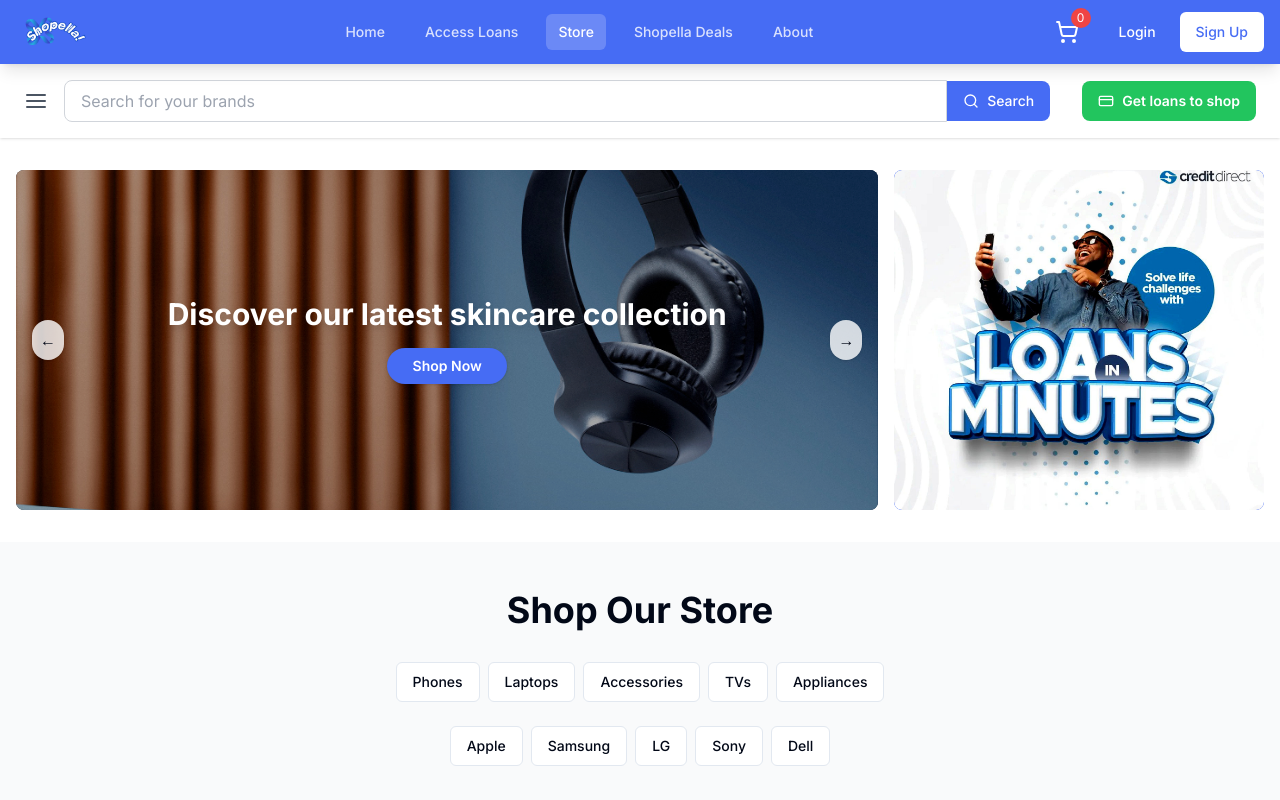
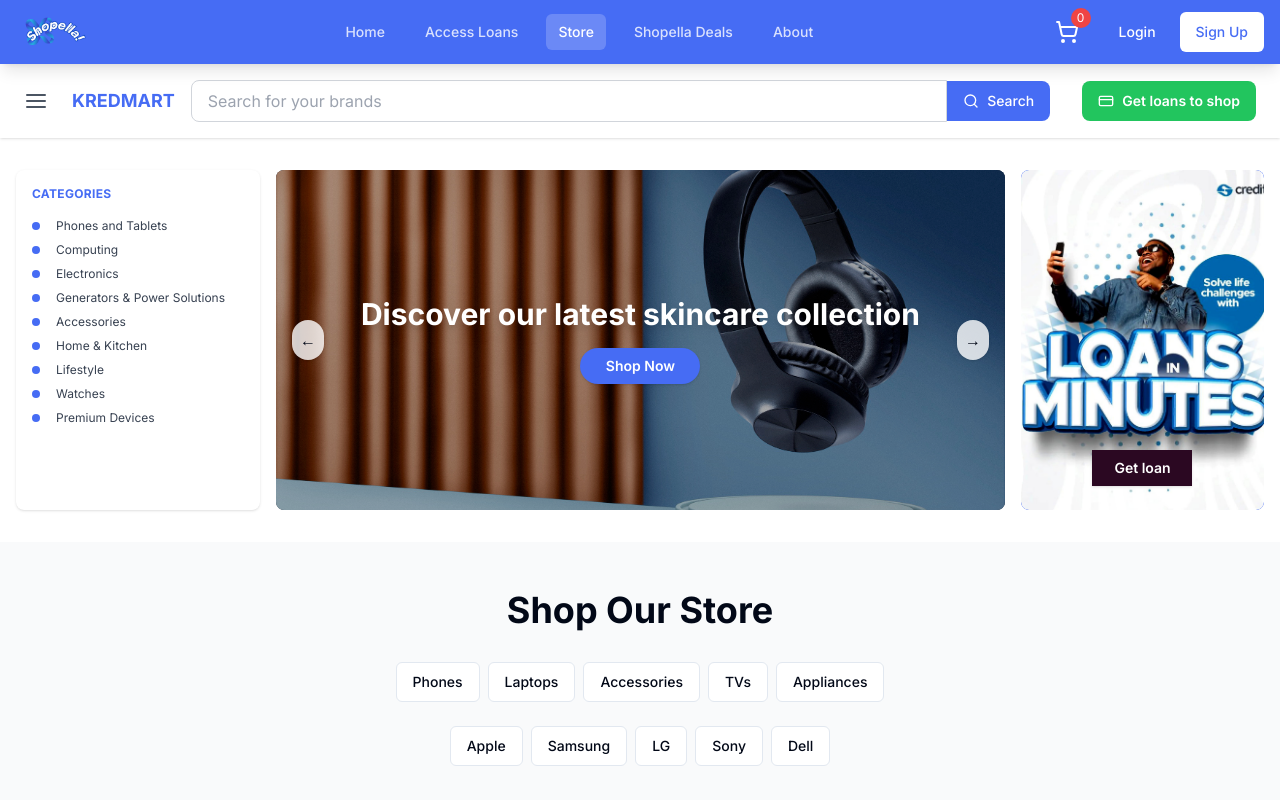
Before and after one commit to Craigmindset/newwebshopella, a Next.js app: page /store in a window 1280 px wide. Shown: the top 800 px of the page. Built offline with nearby package versions, Linux system fonts and the light colour scheme.

Commit message:
updated store

```diff
--- a/components/StoreBanner.tsx
+++ b/components/StoreBanner.tsx
@@ -60,17 +60,41 @@ export default function StoreBanner() {
       (prev) => (prev - 1 + sideBannerImages.length) % sideBannerImages.length
     );
 
+  const categories = [
+    "Phones and Tablets",
+    "Computing",
+    "Electronics",
+    "Generators & Power Solutions",
+    "Accessories",
+    "Home & Kitchen",
+    "Lifestyle",
+    "Watches",
+    "Premium Devices",
+  ];
+
   return (
     <div className="flex w-full max-w-7xl mx-auto my-8 gap-4 px-4 justify-center">
-      {/* 70% Slider Banner */}
-      <div className="w-full md:w-[70%] bg-[#050f1f] rounded-lg relative overflow-hidden flex flex-col justify-center items-center min-h-[340px]">
+      {/* Categories Column */}
+      <div className="hidden md:flex flex-col w-[20%] min-w-[160px] bg-white rounded-lg shadow p-4 gap-2">
+        <h3 className="text-xs font-bold text-[#466cf4] mb-2 uppercase tracking-wide">Categories</h3>
+        <ul className="space-y-2">
+          {categories.map((cat) => (
+            <li key={cat} className="flex items-center gap-2 text-xs text-gray-700 hover:text-[#466cf4] cursor-pointer">
+              <span className="inline-block w-2 h-2 bg-[#466cf4] rounded-full mr-2"></span>
+              {cat}
+            </li>
+          ))}
+        </ul>
+      </div>
+      {/* Main Banner Column */}
+      <div className="w-full md:w-[60%] bg-[#050f1f] rounded-lg relative overflow-hidden flex flex-col justify-center items-center min-h-[340px]">
         <div className="relative w-full h-full min-h-[340px] flex items-center justify-center">
           <Image
             src={sliderImages[current].src}
             alt={sliderImages[current].alt}
             fill
             className="object-cover w-full h-full"
-            sizes="(max-width: 768px) 100vw, 70vw"
+            sizes="(max-width: 768px) 100vw, 60vw"
           />
           <div className="absolute inset-0 bg-black/30 flex flex-col justify-center items-center text-white px-6">
             <h2 className="text-2xl md:text-3xl font-bold mb-4 text-center drop-shadow-lg">
@@ -100,16 +124,24 @@ export default function StoreBanner() {
           </button>
         </div>
       </div>
-      {/* 30% Slider Banner */}
-      <div className="w-full md:w-[30%] bg-[#466cf4] rounded-lg flex flex-col justify-center items-center text-white p-0 relative overflow-hidden min-h-[340px]">
+      {/* Side Banner Column */}
+      <div className="w-full md:w-[20%] bg-[#466cf4] rounded-lg flex flex-col justify-center items-center text-white p-0 relative overflow-hidden min-h-[340px]">
         <div className="relative w-full h-full min-h-[340px] flex items-center justify-center">
           <Image
             src={sideBannerImages[sideCurrent].src}
             alt={sideBannerImages[sideCurrent].alt}
             fill
             className="object-cover w-full h-full rounded-lg"
-            sizes="(max-width: 868px) 100vw, 30vw"
+            sizes="(max-width: 868px) 100vw, 20vw"
           />
+          <div className="absolute inset-x-0 bottom-6 flex items-end justify-center">
+            <button
+              className="bg-[#2b0822] hover:bg-[#2746a3] text-white text-sm font-semibold px-5 py-2 shadow transition-all duration-200"
+              style={{ minWidth: 100 }}
+            >
+              Get loan
+            </button>
+          </div>
         </div>
       </div>
     </div>
--- a/components/ui/StoreHeader.tsx
+++ b/components/ui/StoreHeader.tsx
@@ -6,11 +6,86 @@ import React, { useState } from "react";
 
 export default function StoreHeader() {
   const [search, setSearch] = useState("");
+  const [showCategories, setShowCategories] = useState(false);
+  const dropdownRef = React.useRef<HTMLDivElement>(null);
+  // Close dropdown when clicking outside
+  React.useEffect(() => {
+    function handleClickOutside(event: MouseEvent) {
+      if (
+        dropdownRef.current &&
+        !dropdownRef.current.contains(event.target as Node)
+      ) {
+        setShowCategories(false);
+      }
+    }
+    if (showCategories) {
+      document.addEventListener("mousedown", handleClickOutside);
+    }
+    return () => {
+      document.removeEventListener("mousedown", handleClickOutside);
+    };
+  }, [showCategories]);
+  const categories = [
+    {
+      name: "Phones and Tablets",
+      icon: <Search className="h-4 w-4 text-[#466cf4]" />,
+    },
+    {
+      name: "Computing",
+      icon: <CreditCard className="h-4 w-4 text-[#466cf4]" />,
+    },
+    {
+      name: "Electronics",
+      icon: <AlignJustify className="h-4 w-4 text-[#466cf4]" />,
+    },
+    {
+      name: "Generators & Power Solutions",
+      icon: <Search className="h-4 w-4 text-[#466cf4]" />,
+    },
+    {
+      name: "Accessories",
+      icon: <CreditCard className="h-4 w-4 text-[#466cf4]" />,
+    },
+    {
+      name: "Home & Kitchen",
+      icon: <AlignJustify className="h-4 w-4 text-[#466cf4]" />,
+    },
+    { name: "Lifestyle", icon: <Search className="h-4 w-4 text-[#466cf4]" /> },
+    {
+      name: "Watches",
+      icon: <CreditCard className="h-4 w-4 text-[#466cf4]" />,
+    },
+    {
+      name: "Premium Devices",
+      icon: <AlignJustify className="h-4 w-4 text-[#466cf4]" />,
+    },
+  ];
 
   return (
-    <header className="w-full bg-white py-4 px-6 shadow flex items-center gap-4">
+    <header className="w-full bg-white py-4 px-6 shadow flex items-center gap-4 relative">
       {/* Align Justify Icon */}
-      <AlignJustify className="h-6 w-6 text-gray-600" />
+      <div className="relative" ref={dropdownRef}>
+        <AlignJustify
+          className="h-6 w-6 text-gray-600 cursor-pointer"
+          onClick={() => setShowCategories((prev) => !prev)}
+        />
+        {showCategories && (
+          <div className="absolute left-0 mt-2 bg-white border rounded shadow-lg z-10 min-w-[200px]">
+            <ul>
+              {categories.map((cat) => (
+                <li
+                  key={cat.name}
+                  className="px-4 py-2 flex items-center gap-2 hover:bg-gray-100 cursor-pointer text-sm"
+                >
+                  {cat.icon}
+                  <span className="text-xs">{cat.name}</span>
+                </li>
+              ))}
+            </ul>
+          </div>
+        )}
+      </div>
+      <span className="font-bold text-lg text-[#466cf4] ml-2">KREDMART</span>
       {/* Search Bar */}
       <div className="flex-1 flex items-center">
         <input
```
